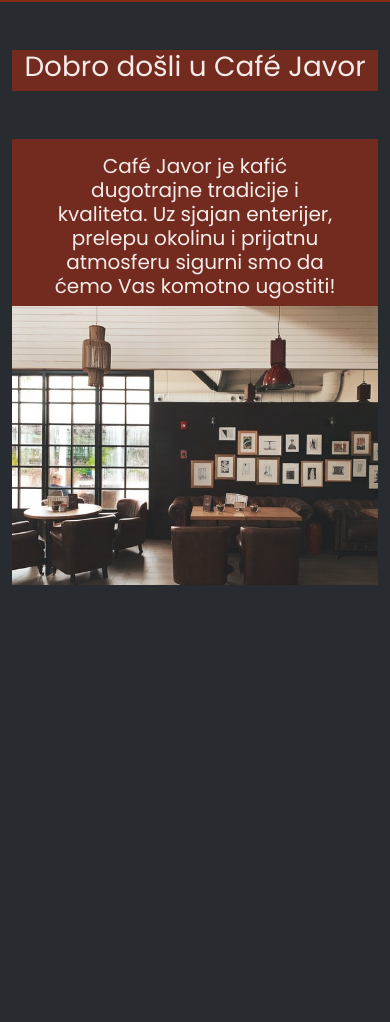
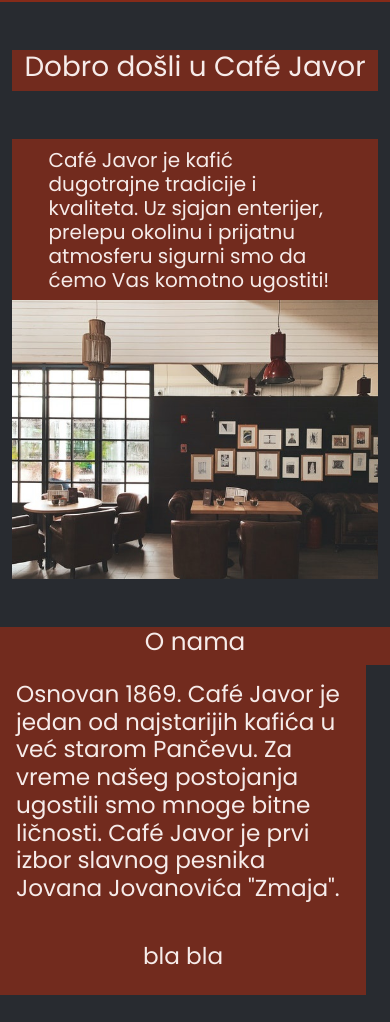
Before and after one commit to AleksaBrkic/webp1aleksa, a plain HTML site: page index.html in a window 390 px wide. Shown: the part 78-1100 px from the top of the page. Drawn offline with nearby package versions, Linux system fonts and the light colour scheme.

Commit message:
verzija2

```diff
--- a/assets/css/style.css
+++ b/assets/css/style.css
@@ -2,7 +2,7 @@
     margin:0;
     padding:0;
 }
-#header{
+.header{
   height:80px;
   background-color: #852b19;
 }
@@ -10,16 +10,14 @@
   display:flex;
   justify-content: center;
 }
-#content,#pocetak{
+.content,#pocetak,#onama{
   display:flex;
   justify-content: center;
   background: rgba(133, 43, 25, 0.8);
   height:auto;
-}
-#pocetak{
   margin-top:3rem;
 }
-#tekst{
+#tekst,#tekst2{
   padding-left:10%;
   padding-right:10%;
 }
@@ -28,9 +26,8 @@
   font-size: 35px;
   padding-top:15%;
 }
-#slika{
+#slika,#autor{
   width:100%;
-  height:auto;
 }
 p,h1,h2{
 	font-family: 'Poppins', sans-serif;
@@ -69,13 +66,13 @@ img{
 }
 .menu {
     position: fixed;
-    transform: translateY(-100%);
+    transform: translateY(-200%);
     transition: transform 0.2s;
     padding-top:4rem;
     top: 0;
+    bottom:0;
     left: 0;
     right: 0;
-    bottom: 0;
     z-index: 99;
     background: #852b19;
     color: white;
@@ -103,15 +100,25 @@ img{
 	position:absolute;
   left:50%;
 }
+@media only screen and (max-width:1400px){
+  #tekst p{
+    padding-top:9%;
+  }
+}
 @media only screen and (max-width:1200px){
   #tekst p{
     font-size:30px;
+    padding-top:8%;
   }
 }
 @media only screen and (max-width:991px){
   #tekst p{
     font-size:25px;
-    padding-top:5%;
+    padding-top:3%;
+  }
+  .col-4{
+    width:100%;
+    margin-top:3rem;
   }
   .col-6{
     width:100%;
@@ -119,7 +126,7 @@ img{
   .linija{
     display:none;
   }
-  #content{
+  .content{
     margin:0;
   }
   ul{
--- a/assets/js/main.js
+++ b/assets/js/main.js
@@ -2,7 +2,6 @@ window.onload=function(){
   var slikasrc=document.querySelector("#slika");
   slikasrc.src=slicice[0];
   slikasrc.alt=sliciceAlt[0];
-  console.log(slikasrc);
   window.setInterval(function(){shuffleImg(slikasrc,slicice,sliciceAlt)},5000);
 }
 var slicice=["assets/img/kafic.jpg","assets/img/kafic2.jpg","assets/img/vikend.jpg"];
@@ -12,10 +11,6 @@ var menuItems = document.querySelectorAll(".menuItem");
 var hamburger= document.querySelector(".hamburger");
 var menuIcon = document.querySelector(".menuIcon");
 var i=1;
-
-function penis(){
-  console.log("penis");
-}
 
 function shuffleImg(slika,src,alt){
   slika.src=slicice[i];
--- a/index.html
+++ b/index.html
@@ -16,7 +16,7 @@
         <script src="https://kit.fontawesome.com/14ac675539.js" crossorigin="anonymous"></script>
     </head>
     <body>
-        <div class="container-fluid" id="header" >
+        <div class="container-fluid header">
 
         <div class="container sticky-top">
             <button class="hamburger h3 circle">
@@ -24,7 +24,7 @@
               </button>
             <ul class="menu text-center">
                 <li><a class="menuItem h1" href="#pocetak">POČETAK</a></li>
-                <li><a class="menuItem h1" href="#">O NAMA</a></li>
+                <li><a class="menuItem h1" href="#onama">O NAMA</a></li>
                 <li><a class="menuItem h1" href="#">MENI</a></li>
                 <li><a class="menuItem h1" href="#">PIŠITE NAM</a></li>
                 <li><a class="menuItem h1" href="autor.html">AUTOR</a></li>
@@ -41,15 +41,28 @@
             </div>
         </div>
         <div class="container">
-            <div id="content" class="row mt-5">
+            <div class="row mt-5 content">
                 <div class="col-6" id="tekst">
-                    <p  class="h1 text-center float-left">
+                    <p  class="h1 text-start">
 Café Javor je kafić dugotrajne tradicije i kvaliteta. Uz sjajan enterijer, prelepu okolinu i prijatnu atmosferu sigurni smo da ćemo Vas komotno ugostiti!
                     </p>
                 </div>
                 <div class="col-6">
-                    <img id="slika" src="">
+                    <img id="slika" src="" alt="">
                 </div>
+            </div>
+        </div>
+        <div id="onama" class="container">
+            <h2>O nama</h2>
+        </div>
+        <div class="container-fluid">
+
+        </div>
+        <div class="container">
+            <div class="row justify-content-evenly">
+                <div class="content p-3 col-4"><p class="h3">Osnovan 1869. Café Javor je jedan od najstarijih kafića u već starom Pančevu. Za vreme našeg postojanja ugostili smo mnoge bitne ličnosti. Café Javor je prvi izbor slavnog pesnika Jovana Jovanovića "Zmaja".
+                </p></div>
+                <div class="content p-3 col-4"><p class="h3">bla bla</p></div>
             </div>
         </div>
         <div class="" style="height:1000px"></div>
```
Also changed, not shown: autor.html (+13 -2 lines).
